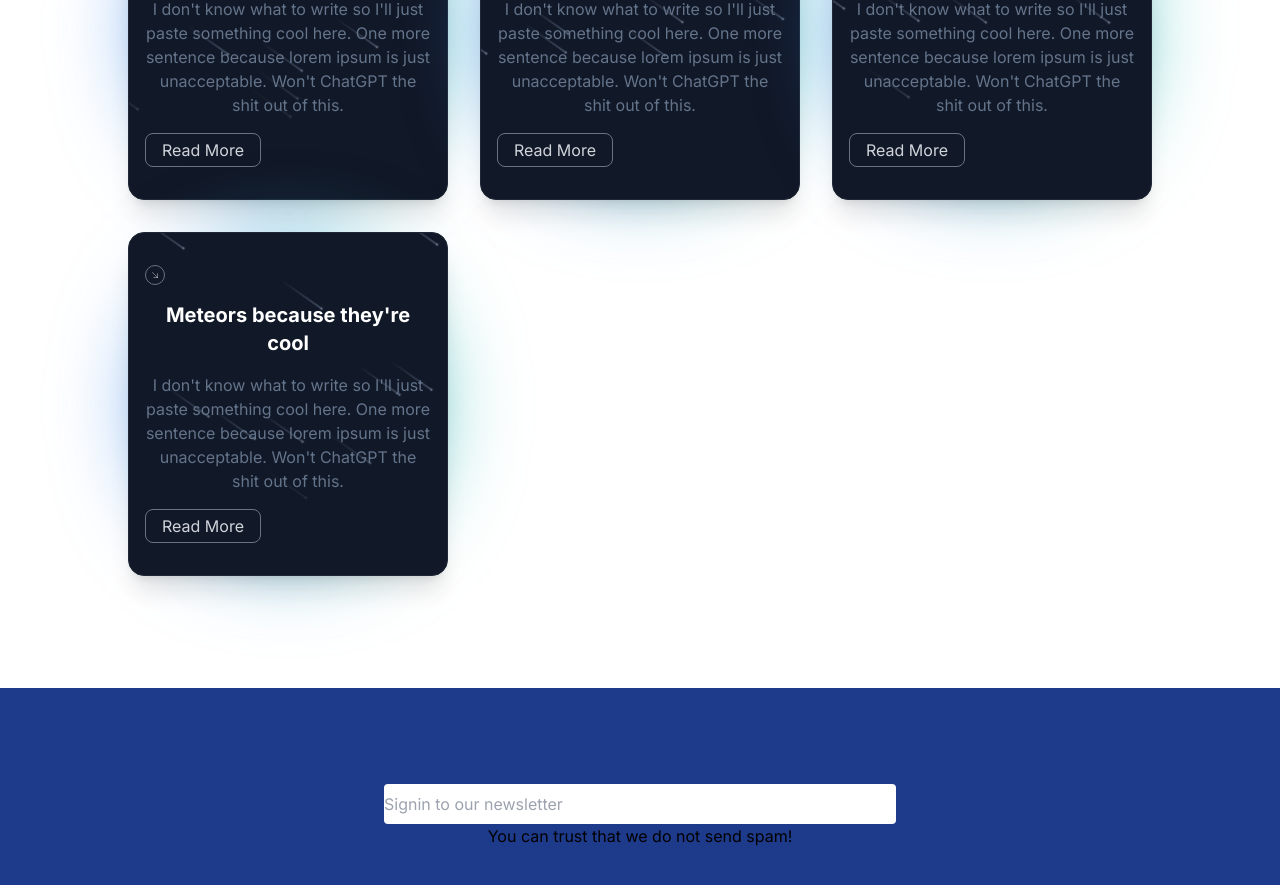
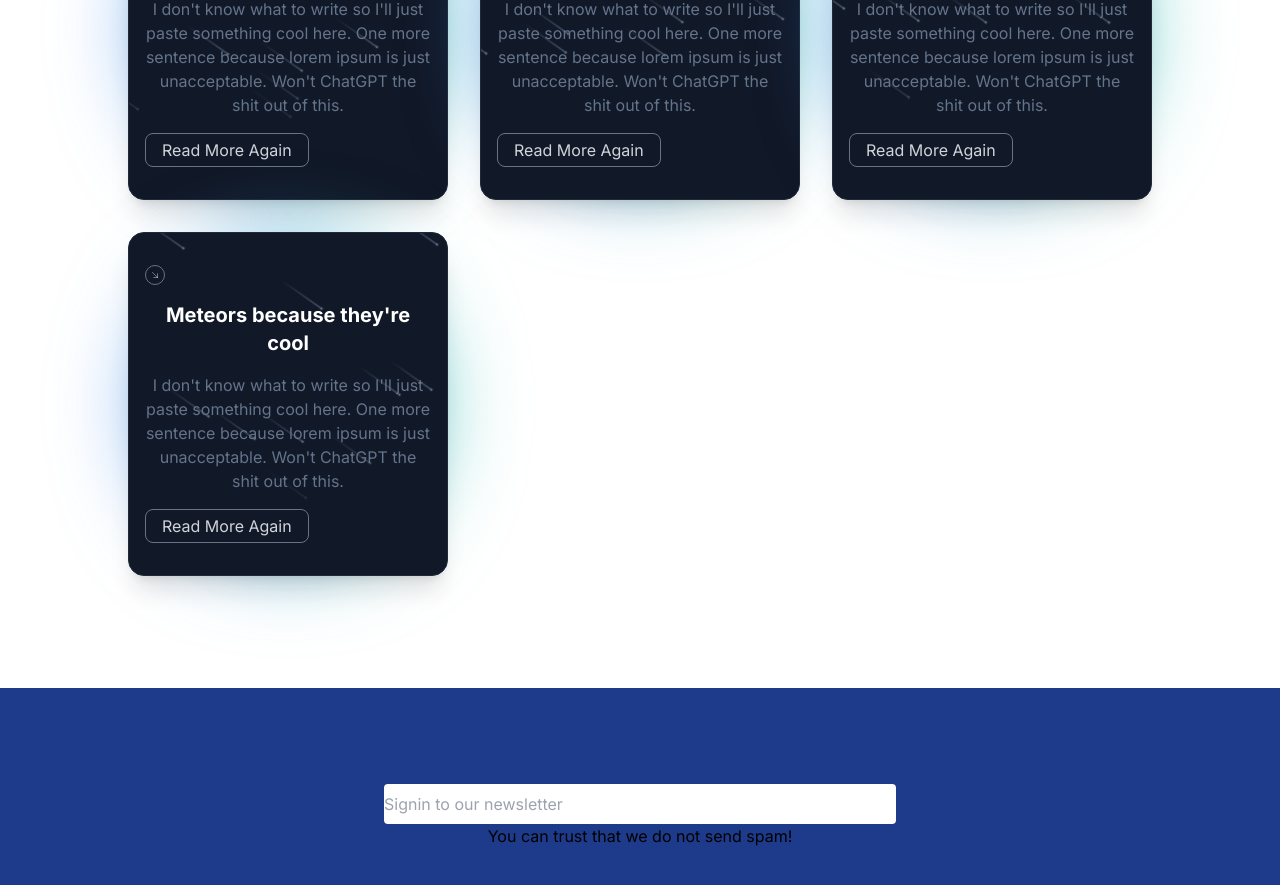
Before and after one commit to ogbonnam/martinsPortfolliiowithAceternityUI, a Next.js app: page / in a window 1280 px wide. Shown: the part 920-1805 px from the top of the page. Built offline with nearby package versions, Linux system fonts and the light colour scheme.

Commit message:
testing webhook1

```diff
--- a/components/SingleCard.tsx
+++ b/components/SingleCard.tsx
@@ -36,7 +36,7 @@ export default function SingleCard() {
           </p>
 
           <button className="border px-4 py-1 rounded-lg  border-gray-500 text-gray-300 hover:bg-white hover:text-black">
-            Read More { }
+            Read More Again
           </button>
 
           {/* Meaty part - Meteor effect */}
```
